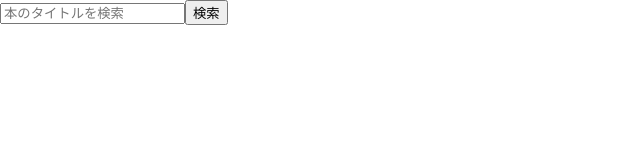
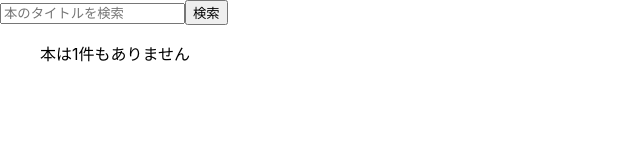
Before and after one commit to ryosuketter/obi, a React (Create React App) app: page / in a window 1280 px wide. Shown: the top 160 px of the page, without its empty margins (0-640 px from the left). Built offline with nearby package versions, Linux system fonts and the light colour scheme.

Commit message:
1件もありませんの処理

```diff
--- a/src/components/List.tsx
+++ b/src/components/List.tsx
@@ -9,7 +9,7 @@ type Props = {
 const List: React.FC<Props> = ({ books }) => {
 	return (
 		<div>
-			<ul>{books && books.length > 0 && books.map(book => <Item key={book.id} book={book} />)}</ul>
+			<ul>{books.length > 0 ? books.map(book => <Item key={book.id} book={book} />) : <p>本は1件もありません</p>}</ul>
 		</div>
 	)
 }
```
